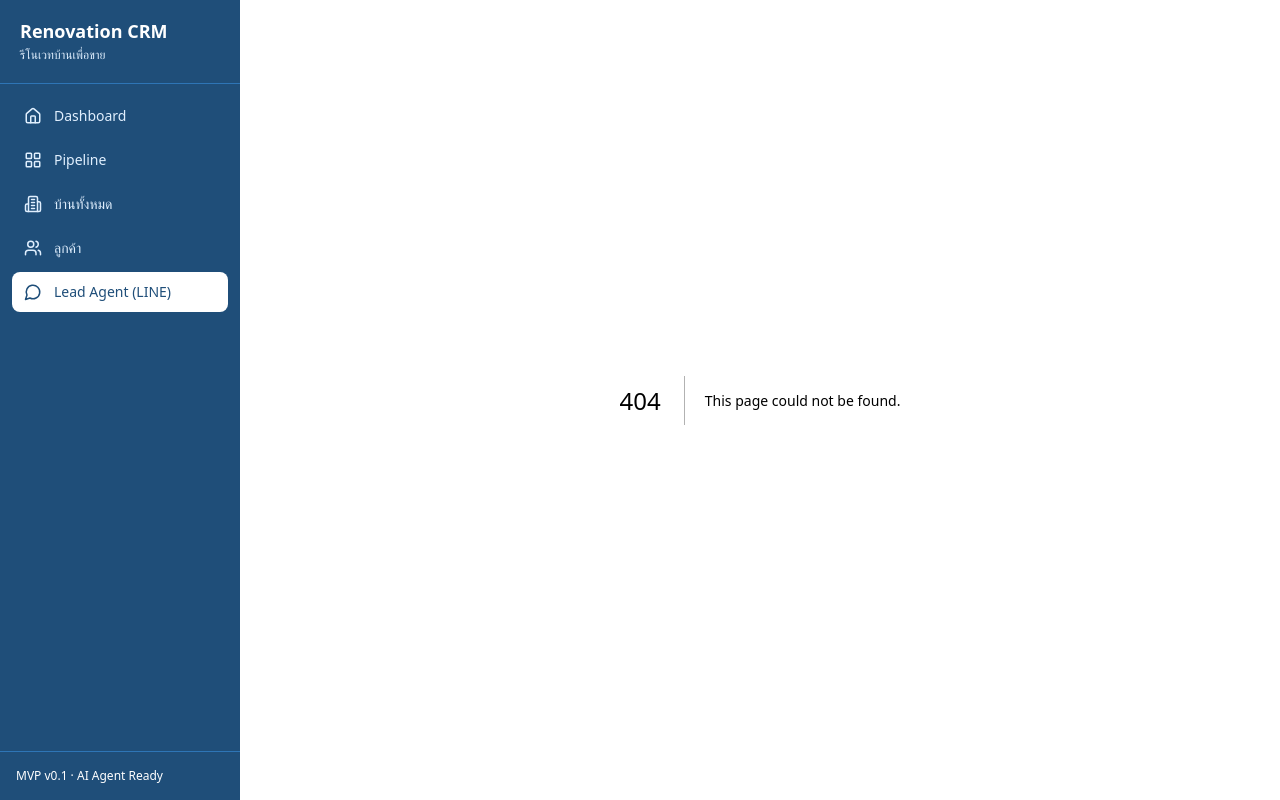
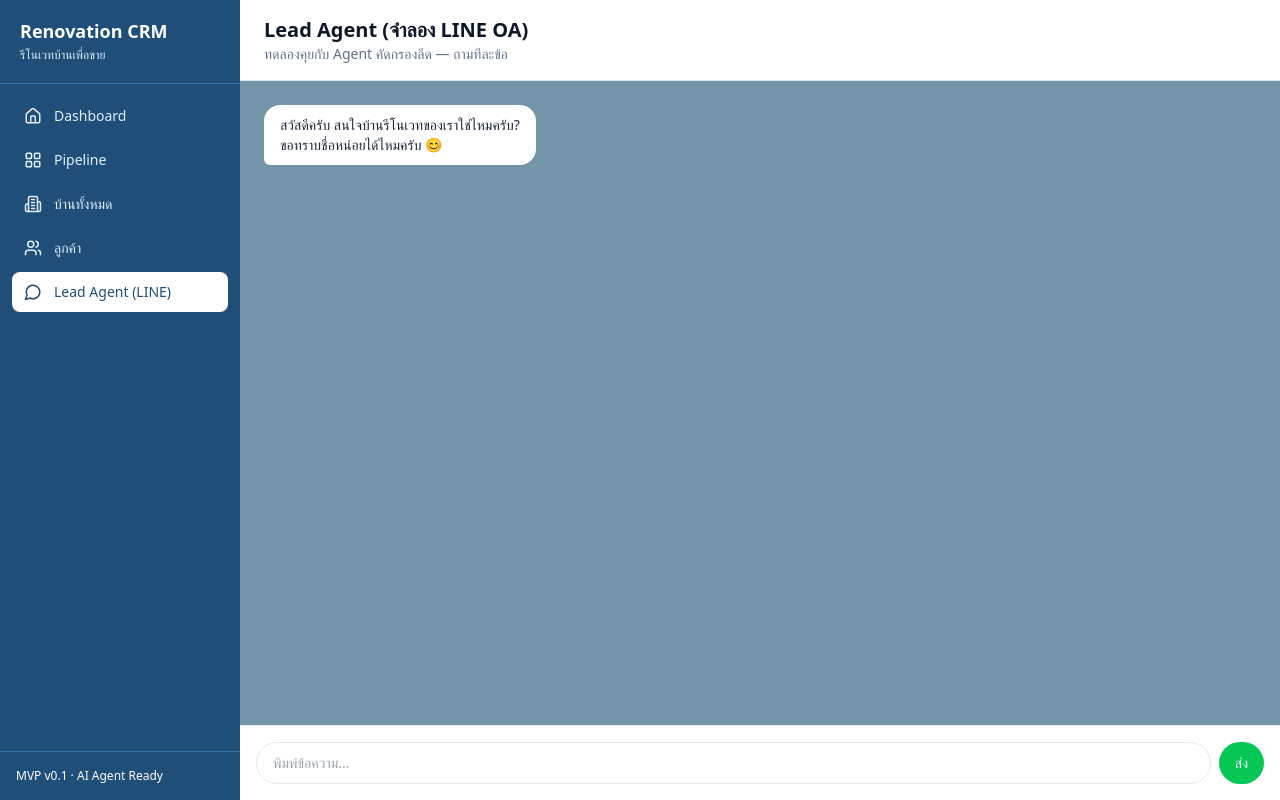
Before and after one commit to charawut112-coder/renovation-crm, a Next.js app: page /chat in a window 1280 px wide. Before the commit this address had no page. Built offline with nearby package versions, Linux system fonts and the light colour scheme.

Commit message:
Add Lead Agent LINE chat simulator

```diff
--- /dev/null
+++ b/app/chat/page.tsx
@@ -0,0 +1,81 @@
+"use client";
+import { useState, useRef, useEffect } from "react";
+
+const QUESTIONS = [
+  "ขอทราบชื่อหน่อยได้ไหมครับ",
+  "ขอบคุณครับคุณ{name}\nของบประมาณที่ตั้งไว้ประมาณเท่าไหร่ครับ?",
+  "รับทราบครับ\nทำเลที่สนใจเป็นพิเศษมีไหมครับ?",
+  "ต้องการบ้านกี่ห้องนอนโดยประมาณครับ?",
+  "วางแผนจะซื้อภายในช่วงไหนครับ?",
+  "ซื้อไว้ทำเองหรือซื้อเพื่อลงทุนครับ?",
+  "ตอนนี้มีบ้านหลังอื่นที่กำลังดูอยู่ด้วยไหมครับ?",
+  "สะดวกให้ติดต่อกลับทาง LINE หรือโทรดีกว่าครับ?",
+];
+
+type Msg = { role: "user" | "agent"; text: string };
+
+export default function ChatPage() {
+  const [messages, setMessages] = useState<Msg[]>([
+    { role: "agent", text: "สวัสดีครับ สนใจบ้านรีโนเวทของเราใช่ไหมครับ?\nขอทราบชื่อหน่อยได้ไหมครับ 😊" },
+  ]);
+  const [input, setInput] = useState("");
+  const [step, setStep] = useState(0);
+  const [answers, setAnswers] = useState<string[]>([]);
+  const bottomRef = useRef<HTMLDivElement>(null);
+
+  useEffect(() => { bottomRef.current?.scrollIntoView({ behavior: "smooth" }); }, [messages]);
+
+  function send() {
+    if (!input.trim() || step >= QUESTIONS.length) return;
+    const userText = input.trim();
+    setMessages(m => [...m, { role: "user", text: userText }]);
+    setInput("");
+    const newAnswers = [...answers, userText];
+    setAnswers(newAnswers);
+
+    setTimeout(() => {
+      if (step < QUESTIONS.length - 1) {
+        let nextQ = QUESTIONS[step + 1].replace("{name}", newAnswers[0] || "");
+        setMessages(m => [...m, { role: "agent", text: nextQ }]);
+        setStep(step + 1);
+      } else {
+        const summary = `สรุปข้อมูลลูกค้าเรียบร้อยครับ ✅\n\nชื่อ: ${newAnswers[0] || "-"}\nงบประมาณ: ${newAnswers[1] || "-"}\nทำเล: ${newAnswers[2] || "-"}\nห้องนอน: ${newAnswers[3] || "-"}\nระยะเวลา: ${newAnswers[4] || "-"}\nวัตถุประสงค์: ${newAnswers[5] || "-"}\nดูบ้านอื่นอยู่: ${newAnswers[6] || "-"}\nช่องทางติดต่อ: ${newAnswers[7] || "-"}\n\nคะแนนลีดเบื้องต้น: Warm\nทีมงานจะติดต่อกลับเพื่อนัดชมบ้านครับ`;
+        setMessages(m => [...m, { role: "agent", text: summary }]);
+        setStep(step + 1);
+      }
+    }, 500);
+  }
+
+  return (
+    <div className="h-screen flex flex-col">
+      <div className="px-6 py-4 border-b bg-white">
+        <h1 className="text-xl font-bold">Lead Agent (จำลอง LINE OA)</h1>
+        <p className="text-sm text-slate-500">ทดลองคุยกับ Agent คัดกรองลีด — ถามทีละข้อ</p>
+      </div>
+      <div className="flex-1 overflow-y-auto p-6 space-y-3 bg-[#7494a8]">
+        {messages.map((m, i) => (
+          <div key={i} className={`flex ${m.role === "user" ? "justify-end" : "justify-start"}`}>
+            <div className={`max-w-[75%] px-4 py-2.5 rounded-2xl text-sm whitespace-pre-line shadow-sm ${
+              m.role === "user" ? "bg-[#06C755] text-white rounded-br-md" : "bg-white text-slate-800 rounded-bl-md"
+            }`}>{m.text}</div>
+          </div>
+        ))}
+        <div ref={bottomRef} />
+      </div>
+      <div className="p-4 bg-white border-t flex gap-2">
+        <input
+          className="flex-1 border rounded-full px-4 py-2.5 text-sm focus:outline-none focus:ring-2 focus:ring-brand-500"
+          placeholder="พิมพ์ข้อความ..."
+          value={input}
+          onChange={e => setInput(e.target.value)}
+          onKeyDown={e => e.key === "Enter" && send()}
+          disabled={step >= QUESTIONS.length}
+        />
+        <button onClick={send} disabled={step >= QUESTIONS.length}
+          className="bg-[#06C755] text-white rounded-full px-4 py-2 text-sm font-medium disabled:opacity-40">
+          ส่ง
+        </button>
+      </div>
+    </div>
+  );
+}
```
